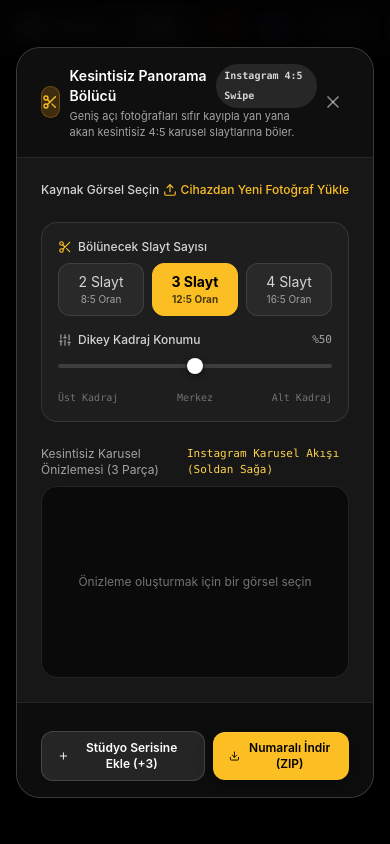
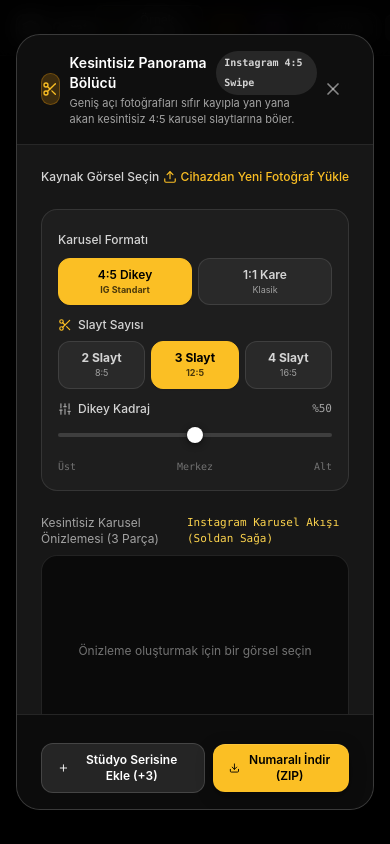
Before and after one commit to ugurshelby/curate, a Next.js app: page / in a window 390 px wide. Both pictures are taken after a click on the button 229 px from the left and 27 px from the top of the page. Built offline with nearby package versions, Linux system fonts and the light colour scheme.

Commit message:
fix(qa): complete system audit, race condition safeguards, collage wheel zoom, and export UI responsiveness

```diff
--- a/components/ControlToolbar.tsx
+++ b/components/ControlToolbar.tsx
@@ -44,7 +44,11 @@ import {
 import { EXPORT_PRESETS } from "@/lib/export/zip-exporter";
 import { getCropDimensions } from "@/lib/image/renderer";
 import { getDefaultBorderState } from "@/lib/image/border";
-import { getDefaultTimestampState, getFormattedTodayDate } from "@/lib/image/timestamp";
+import {
+  getDefaultTimestampState,
+  getFormattedTodayDate,
+  getFormattedTodayWithTime,
+} from "@/lib/image/timestamp";
 import { FILM_PRESETS, getFavoritePresetIds, toggleFavoritePreset } from "@/lib/image/film-presets";
 import { LightLeakType } from "@/lib/types";
 
@@ -1068,6 +1072,17 @@ export const ControlToolbar: React.FC<ControlToolbarProps> = ({
                         >
                           Bugün
                         </button>
+                        <button
+                          onClick={() =>
+                            onUpdateTimestamp({
+                              dateText: getFormattedTodayWithTime(timestamp.format),
+                            })
+                          }
+                          className="px-2 py-1 rounded bg-white/10 hover:bg-white/15 text-[10px] text-amber-300 hover:text-amber-200 transition-colors font-mono"
+                          title="Tarihin yanına güncel saati ekle"
+                        >
+                          + Saat
+                        </button>
                       </div>
 
                       {/* Format quick picks */}
--- a/components/PanoramaSplitterModal.tsx
+++ b/components/PanoramaSplitterModal.tsx
@@ -35,6 +35,7 @@ export const PanoramaSplitterModal: React.FC<PanoramaSplitterModalProps> = ({
 }) => {
   const [selectedImageSrc, setSelectedImageSrc] = useState<string | null>(null);
   const [sliceCount, setSliceCount] = useState<2 | 3 | 4>(3);
+  const [aspectRatio, setAspectRatio] = useState<"4:5" | "1:1">("4:5");
   const [verticalPan, setVerticalPan] = useState<number>(50);
   const [isProcessing, setIsProcessing] = useState<boolean>(false);
   const [slices, setSlices] = useState<PanoramaSlice[]>([]);
@@ -49,7 +50,7 @@ export const PanoramaSplitterModal: React.FC<PanoramaSplitterModalProps> = ({
     }
   }, [isOpen, selectedImageSrc, images]);
 
-  // Compute slices whenever image, slice count, or vertical pan changes
+  // Compute slices whenever image, slice count, aspect ratio, or vertical pan changes
   const computeSlices = useCallback(async () => {
     if (!selectedImageSrc) {
       setSlices([]);
@@ -68,6 +69,7 @@ export const PanoramaSplitterModal: React.FC<PanoramaSplitterModalProps> = ({
 
       const options: PanoramaSplitOptions = {
         sliceCount,
+        aspectRatio,
         verticalPanPercent: verticalPan,
         targetSlideWidth: 1080,
       };
@@ -80,13 +82,13 @@ export const PanoramaSplitterModal: React.FC<PanoramaSplitterModalProps> = ({
     } finally {
       setIsProcessing(false);
     }
-  }, [selectedImageSrc, sliceCount, verticalPan]);
+  }, [selectedImageSrc, sliceCount, aspectRatio, verticalPan]);
 
   useEffect(() => {
     if (isOpen && selectedImageSrc) {
       computeSlices();
     }
-  }, [isOpen, selectedImageSrc, sliceCount, verticalPan, computeSlices]);
+  }, [isOpen, selectedImageSrc, sliceCount, aspectRatio, verticalPan, computeSlices]);
 
   if (!isOpen) return null;
 
@@ -193,27 +195,65 @@ export const PanoramaSplitterModal: React.FC<PanoramaSplitterModalProps> = ({
           </div>
 
           {/* 2. Slicing Controls */}
-          <div className="grid grid-cols-1 sm:grid-cols-2 gap-4 bg-white/[0.03] p-4 rounded-2xl border border-white/10">
+          <div className="grid grid-cols-1 sm:grid-cols-3 gap-3 bg-white/[0.03] p-4 rounded-2xl border border-white/10">
+            {/* Carousel Ratio */}
+            <div className="space-y-2">
+              <label className="text-xs font-medium text-neutral-300">
+                Karusel Formatı
+              </label>
+              <div className="grid grid-cols-2 gap-1.5">
+                <button
+                  onClick={() => setAspectRatio("4:5")}
+                  className={`py-2 px-2 rounded-xl border text-center transition-all ${
+                    aspectRatio === "4:5"
+                      ? "bg-amber-400 text-black border-amber-400 font-bold shadow-sm"
+                      : "bg-white/5 border-white/10 text-neutral-300 hover:bg-white/10"
+                  }`}
+                >
+                  <div className="text-xs font-semibold">4:5 Dikey</div>
+                  <div className="text-[9px] opacity-70">IG Standart</div>
+                </button>
+
+                <button
+                  onClick={() => setAspectRatio("1:1")}
+                  className={`py-2 px-2 rounded-xl border text-center transition-all ${
+                    aspectRatio === "1:1"
+                      ? "bg-amber-400 text-black border-amber-400 font-bold shadow-sm"
+                      : "bg-white/5 border-white/10 text-neutral-300 hover:bg-white/10"
+                  }`}
+                >
+                  <div className="text-xs font-semibold">1:1 Kare</div>
+                  <div className="text-[9px] opacity-70">Klasik</div>
+                </button>
+              </div>
+            </div>
+
             {/* Slice Count */}
             <div className="space-y-2">
               <label className="text-xs font-medium text-neutral-300 flex items-center gap-1.5">
                 <Scissors className="w-3.5 h-3.5 text-amber-400" />
-                <span>Bölünecek Slayt Sayısı</span>
+                <span>Slayt Sayısı</span>
               </label>
-              <div className="grid grid-cols-3 gap-2">
+              <div className="grid grid-cols-3 gap-1.5">
                 {([2, 3, 4] as const).map((count) => (
                   <button
                     key={count}
                     onClick={() => setSliceCount(count)}
-                    className={`py-2 px-3 rounded-xl border text-center transition-all ${
+                    className={`py-2 px-1.5 rounded-xl border text-center transition-all ${
                       sliceCount === count
                         ? "bg-amber-400 text-black border-amber-400 font-bold shadow-sm"
                         : "bg-white/5 border-white/10 text-neutral-300 hover:bg-white/10"
                     }`}
                   >
-                    <div className="text-sm">{count} Slayt</div>
-                    <div className="text-[10px] opacity-70">
-                      {count === 2 ? "8:5 Oran" : count === 3 ? "12:5 Oran" : "16:5 Oran"}
+                    <div className="text-xs font-bold">{count} Slayt</div>
+                    <div className="text-[9px] opacity-70">
+                      {aspectRatio === "4:5"
+                        ? count === 2
+                          ? "8:5"
+                          : count === 3
+                          ? "12:5"
+                          : "16:5"
+                        : `${count}:1`}
                     </div>
                   </button>
                 ))}
@@ -225,7 +265,7 @@ export const PanoramaSplitterModal: React.FC<PanoramaSplitterModalProps> = ({
               <div className="flex items-center justify-between text-xs">
                 <label className="font-medium text-neutral-300 flex items-center gap-1.5">
                   <Sliders className="w-3.5 h-3.5 text-neutral-400" />
-                  <span>Dikey Kadraj Konumu</span>
+                  <span>Dikey Kadraj</span>
                 </label>
                 <span className="font-mono text-neutral-400 text-[11px]">%{verticalPan}</span>
               </div>
@@ -235,12 +275,12 @@ export const PanoramaSplitterModal: React.FC<PanoramaSplitterModalProps> = ({
                 max="100"
                 value={verticalPan}
                 onChange={(e) => setVerticalPan(parseInt(e.target.value, 10))}
-                className="w-full accent-amber-400 py-2 cursor-pointer"
+                className="w-full accent-amber-400 py-1.5 cursor-pointer"
               />
               <div className="flex justify-between text-[10px] text-neutral-500 font-mono">
-                <span>Üst Kadraj</span>
+                <span>Üst</span>
                 <span>Merkez</span>
-                <span>Alt Kadraj</span>
+                <span>Alt</span>
               </div>
             </div>
           </div>
--- a/components/StoryCollageModal.tsx
+++ b/components/StoryCollageModal.tsx
@@ -282,6 +282,12 @@ export const StoryCollageModal: React.FC<StoryCollageModalProps> = ({
                     onPointerDown={(e) => handleCellPointerDown(index, e)}
                     onPointerMove={(e) => handleCellPointerMove(index, e)}
                     onPointerUp={handleCellPointerUp}
+                    onWheel={(e) => {
+                      e.preventDefault();
+                      const delta = -e.deltaY * 0.002;
+                      const nextZoom = Math.min(3.0, Math.max(1.0, (slot.zoom || 1.0) + delta));
+                      handleCellZoomChange(index, nextZoom);
+                    }}
                     className={`relative overflow-hidden cursor-grab active:cursor-grabbing border-2 transition-all ${
                       isSelected
                         ? "border-amber-400 ring-2 ring-amber-400/30 z-10"
--- a/components/ViewportCanvas.tsx
+++ b/components/ViewportCanvas.tsx
@@ -67,9 +67,13 @@ export const ViewportCanvas: React.FC<ViewportCanvasProps> = ({
     img.src = referenceImage.dataUrl;
   }, [referenceImage]);
 
+  const renderIdRef = useRef(0);
+
   // Render canvas frame
   const renderFrame = useCallback(async () => {
     if (!image || !imageObj || !canvasRef.current) return;
+
+    const thisRenderId = ++renderIdRef.current;
 
     try {
       setIsRendering(true);
@@ -109,6 +113,9 @@ export const ViewportCanvas: React.FC<ViewportCanvasProps> = ({
         targetH
       );
 
+      // Discard stale renders
+      if (thisRenderId !== renderIdRef.current) return;
+
       canvas.width = processedData.width;
       canvas.height = processedData.height;
       const ctx = canvas.getContext("2d");
@@ -116,9 +123,13 @@ export const ViewportCanvas: React.FC<ViewportCanvasProps> = ({
         ctx.putImageData(processedData, 0, 0);
       }
     } catch (err) {
-      console.error("Render error:", err);
+      if (thisRenderId === renderIdRef.current) {
+        console.error("Render error:", err);
+      }
     } finally {
-      setIsRendering(false);
+      if (thisRenderId === renderIdRef.current) {
+        setIsRendering(false);
+      }
     }
   }, [image, imageObj, refImageObj, showOriginal]);
 
--- a/lib/export/zip-exporter.ts
+++ b/lib/export/zip-exporter.ts
@@ -170,6 +170,8 @@ export async function exportDumpZip(
         total,
         phase: `İşleniyor & Lanczos-3 (${i + 1}/${total}): ${item.name}`,
       });
+      // Yield to main thread so React updates the progress UI smoothly
+      await new Promise((r) => setTimeout(r, 20));
     }
 
     const refItem = item.filters.referenceImageId
--- a/lib/image/timestamp.ts
+++ b/lib/image/timestamp.ts
@@ -20,6 +20,17 @@ export function getFormattedTodayDate(format: TimestampState["format"] = "YY MM
     default:
       return `${shortYear} ${month} ${day}`;
   }
+}
+
+/**
+ * Returns formatted date and current time string (e.g. '26 09 23  12:45)
+ */
+export function getFormattedTodayWithTime(format: TimestampState["format"] = "YY MM DD"): string {
+  const dateStr = getFormattedTodayDate(format);
+  const now = new Date();
+  const hours = String(now.getHours()).padStart(2, "0");
+  const minutes = String(now.getMinutes()).padStart(2, "0");
+  return `${dateStr}  ${hours}:${minutes}`;
 }
 
 export function getDefaultTimestampState(): TimestampState {
```
Also changed, not shown: lib/image/panorama.ts (+6 -5 lines).
